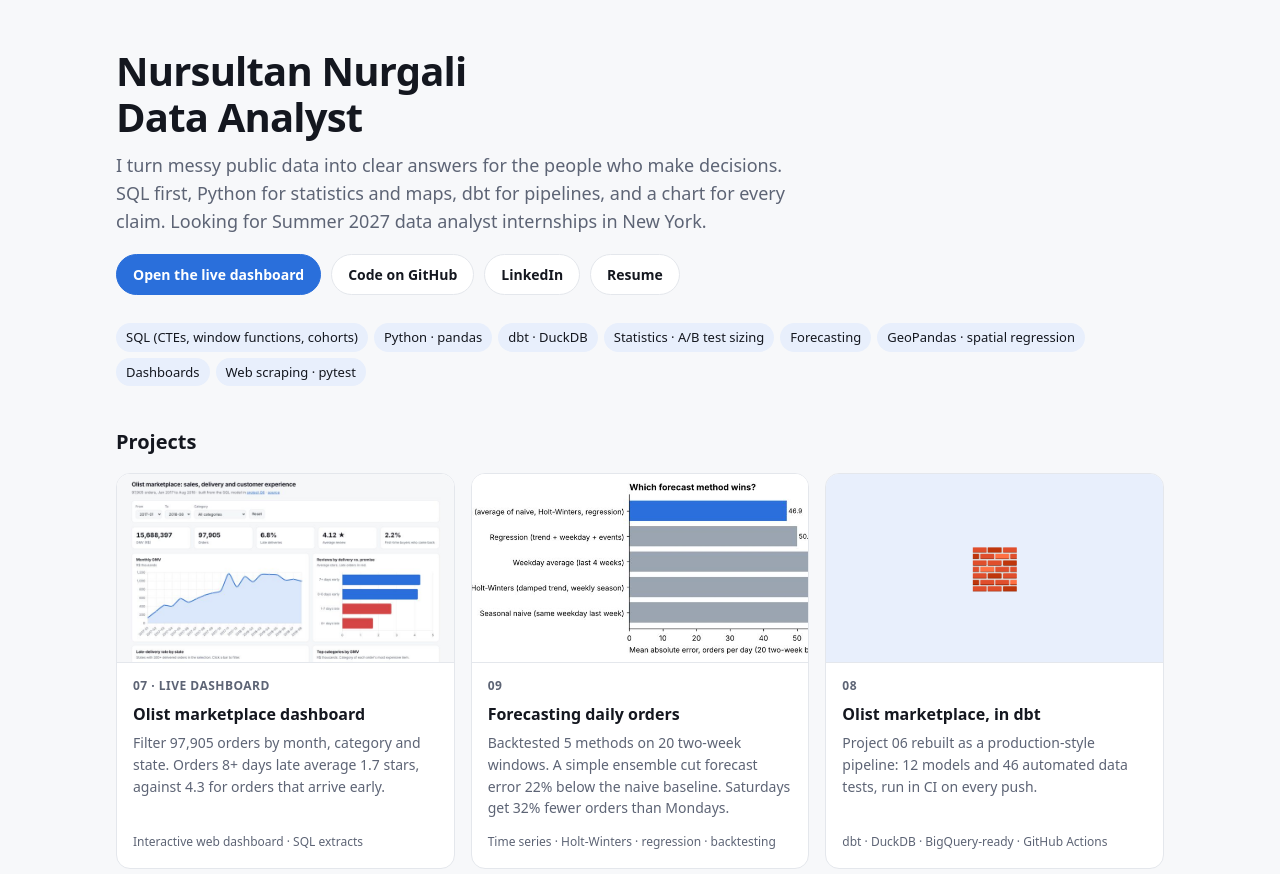
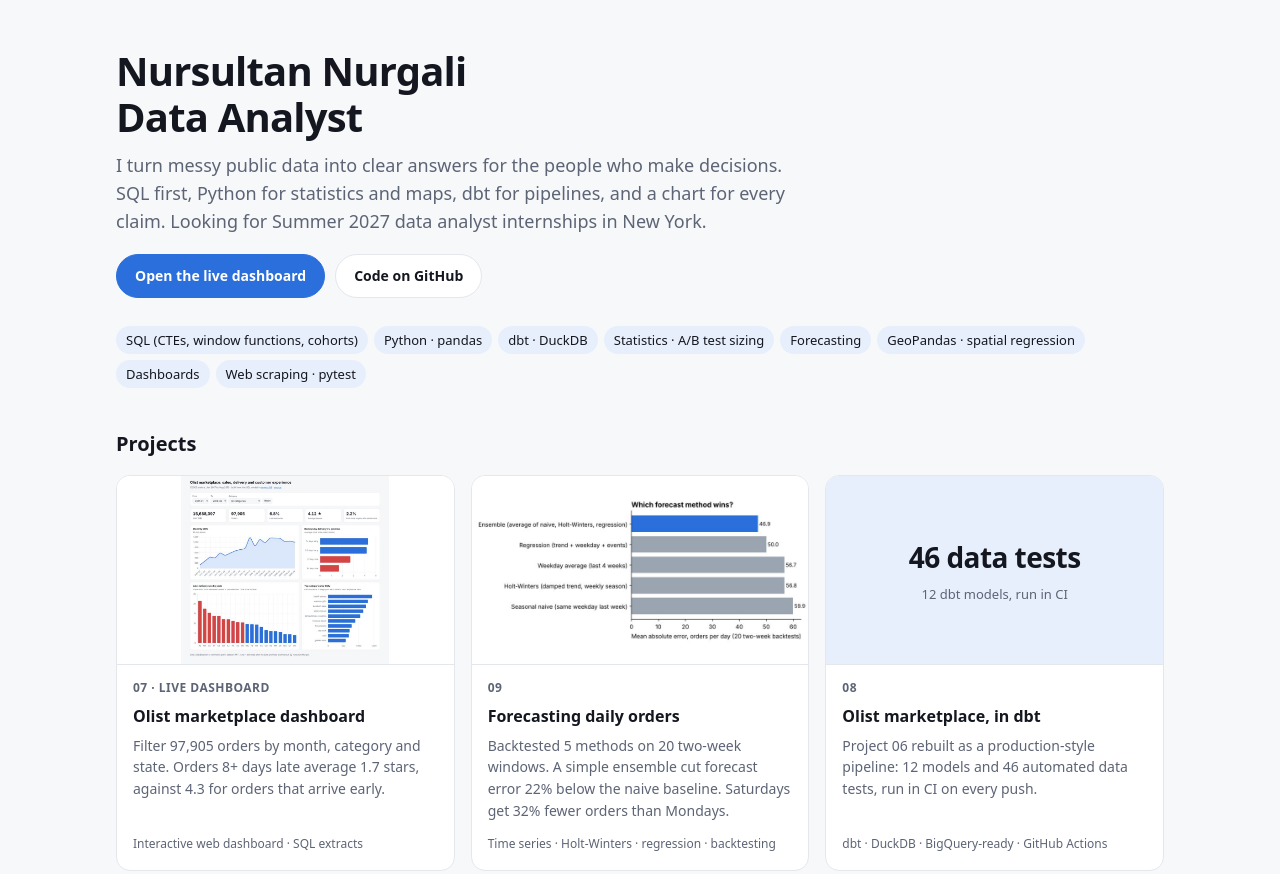
Before and after one commit to nurgalinursultan14-afk/data-analytics-portfolio, a plain HTML site: page docs/index.html in a window 1280 px wide. Shown: the top 874 px of the page. Drawn offline with Linux system fonts and the light colour scheme.

Commit message:
Portfolio site polish: contrast, no broken links, whole charts, no emoji
- Dark mode: the primary button's text is dark on the light blue
  (white on #6c9cf0 was about 2.7:1).
- LinkedIn and Resume buttons are commented out until real links exist,
  so the public page has no broken links. CLAUDE.md says so.
- Card charts are shown whole (object-fit: contain) instead of cropped.
- Projects 04 and 08 show their headline numbers instead of emoji.
- Buttons are 44 px tall; keyboard focus is visible.

Co-Authored-By: Claude Opus 5.5 <noreply@anthropic.com>
Claude-Session: https://claude.ai/code/session_01QztAcaVzsohLJasDkzKbWE

```diff
--- a/docs/index.html
+++ b/docs/index.html
@@ -6,9 +6,9 @@
 <title>Nursultan Nurgali · Data Analyst</title>
 <meta name="description" content="Data analytics portfolio: SQL, Python, dbt and dashboards on real public data.">
 <style>
-:root { --bg:#f7f8fa; --card:#fff; --ink:#14171f; --muted:#5d6475; --line:#e4e7ec; --accent:#2a6fdb; --soft:#e8effc; }
-@media (prefers-color-scheme: dark) { :root:not([data-theme="light"]) { --bg:#0f1218; --card:#171b23; --ink:#e9ecf2; --muted:#9aa3b5; --line:#262c38; --accent:#6c9cf0; --soft:#1e2a44; } }
-:root[data-theme="dark"] { --bg:#0f1218; --card:#171b23; --ink:#e9ecf2; --muted:#9aa3b5; --line:#262c38; --accent:#6c9cf0; --soft:#1e2a44; }
+:root { --on-accent:#fff; --bg:#f7f8fa; --card:#fff; --ink:#14171f; --muted:#5d6475; --line:#e4e7ec; --accent:#2a6fdb; --soft:#e8effc; }
+@media (prefers-color-scheme: dark) { :root:not([data-theme="light"]) { --bg:#0f1218; --card:#171b23; --ink:#e9ecf2; --muted:#9aa3b5; --line:#262c38; --accent:#6c9cf0; --on-accent:#0f1218; --soft:#1e2a44; } }
+:root[data-theme="dark"] { --on-accent:#0f1218; --bg:#0f1218; --card:#171b23; --ink:#e9ecf2; --muted:#9aa3b5; --line:#262c38; --accent:#6c9cf0; --soft:#1e2a44; }
 * { box-sizing: border-box; }
 body { margin:0; background:var(--bg); color:var(--ink); font:16px/1.55 system-ui,-apple-system,"Segoe UI",Roboto,sans-serif; }
 a { color: var(--accent); }
@@ -16,21 +16,25 @@ a { color: var(--accent); }
 .hero h1 { font-size: clamp(28px, 5vw, 40px); line-height: 1.15; margin: 0 0 12px; letter-spacing: -0.02em; }
 .hero p { font-size: 18px; color: var(--muted); max-width: 680px; margin: 0 0 18px; }
 .links { display: flex; flex-wrap: wrap; gap: 10px; }
-.btn { display: inline-block; padding: 9px 16px; border-radius: 999px; border: 1px solid var(--line); background: var(--card); color: var(--ink); text-decoration: none; font-size: 14px; font-weight: 600; }
-.btn.primary { background: var(--accent); border-color: var(--accent); color: #fff; }
+.btn { display: inline-flex; align-items: center; min-height: 44px; padding: 0 18px; border-radius: 999px; border: 1px solid var(--line); background: var(--card); color: var(--ink); text-decoration: none; font-size: 14px; font-weight: 600; }
+.btn.primary { background: var(--accent); border-color: var(--accent); color: var(--on-accent); }
+a:focus-visible { outline: 3px solid var(--accent); outline-offset: 3px; border-radius: 14px; }
+.btn:focus-visible { border-radius: 999px; }
 .tags { display: flex; flex-wrap: wrap; gap: 6px; margin: 28px 0 40px; }
 .tag { font-size: 13px; padding: 4px 10px; border-radius: 999px; background: var(--soft); }
 h2 { font-size: 20px; margin: 0 0 16px; }
 .grid { display: grid; grid-template-columns: repeat(auto-fill, minmax(min(100%, 320px), 1fr)); gap: 16px; }
 .card { background: var(--card); border: 1px solid var(--line); border-radius: 14px; overflow: hidden; display: flex; flex-direction: column; text-decoration: none; color: inherit; transition: border-color .15s; }
 .card:hover { border-color: var(--accent); }
-.card img { width: 100%; aspect-ratio: 16/9; object-fit: cover; object-position: top; background: #fff; border-bottom: 1px solid var(--line); }
+.card img { width: 100%; aspect-ratio: 16/9; object-fit: contain; background: #fff; border-bottom: 1px solid var(--line); }
 .card .body { padding: 14px 16px 16px; display: flex; flex-direction: column; gap: 6px; flex: 1; }
 .num { font-size: 12px; color: var(--muted); font-weight: 600; letter-spacing: .04em; }
 .card h3 { font-size: 16px; margin: 0; }
 .card p { margin: 0; font-size: 14px; color: var(--muted); }
 .card .stack { margin-top: auto; padding-top: 8px; font-size: 12px; color: var(--muted); }
-.noimg { aspect-ratio: 16/9; display: grid; place-items: center; background: var(--soft); font-size: 40px; border-bottom: 1px solid var(--line); }
+.noimg { aspect-ratio: 16/9; display: grid; place-items: center; align-content: center; gap: 4px; background: var(--soft); border-bottom: 1px solid var(--line); text-align: center; padding: 16px; }
+.noimg b { font-size: 28px; letter-spacing: -0.02em; }
+.noimg span { font-size: 13px; color: var(--muted); }
 footer { margin-top: 48px; font-size: 13px; color: var(--muted); }
 </style>
 </head>
@@ -42,9 +46,10 @@ footer { margin-top: 48px; font-size: 13px; color: var(--muted); }
     <div class="links">
       <a class="btn primary" href="olist-dashboard.html">Open the live dashboard</a>
       <a class="btn" href="https://github.com/nurgalinursultan14-afk/data-analytics-portfolio">Code on GitHub</a>
-      <!-- TODO: replace with real links -->
+      <!-- TODO: Nurs supplies the real links, then un-comment these two buttons.
       <a class="btn" href="https://www.linkedin.com/in/YOUR-HANDLE">LinkedIn</a>
       <a class="btn" href="YOUR-RESUME-LINK">Resume</a>
+      -->
     </div>
   </section>
 
@@ -64,7 +69,7 @@ footer { margin-top: 48px; font-size: 13px; color: var(--muted); }
       <div class="body"><span class="num">09</span><h3>Forecasting daily orders</h3>
       <p>Backtested 5 methods on 20 two-week windows. A simple ensemble cut forecast error 22% below the naive baseline. Saturdays get 32% fewer orders than Mondays.</p><span class="stack">Time series · Holt-Winters · regression · backtesting</span></div></a>
     <a class="card" href="https://github.com/nurgalinursultan14-afk/data-analytics-portfolio/tree/main/08-olist-dbt">
-      <div class="noimg" aria-hidden="true">🧱</div>
+      <div class="noimg" aria-hidden="true"><b>46 data tests</b><span>12 dbt models, run in CI</span></div>
       <div class="body"><span class="num">08</span><h3>Olist marketplace, in dbt</h3>
       <p>Project 06 rebuilt as a production-style pipeline: 12 models and 46 automated data tests, run in CI on every push.</p><span class="stack">dbt · DuckDB · BigQuery-ready · GitHub Actions</span></div></a>
     <a class="card" href="https://github.com/nurgalinursultan14-afk/data-analytics-portfolio/tree/main/06-olist-ecommerce-sql">
@@ -88,7 +93,7 @@ footer { margin-top: 48px; font-size: 13px; color: var(--muted); }
       <div class="body"><span class="num">01</span><h3>The 2027 internship market, in SQL</h3>
       <p>1 in 4 postings closed within two weeks, and 46% of the season's postings landed in three September weeks.</p><span class="stack">SQL · window functions · git-history mining</span></div></a>
     <a class="card" href="https://github.com/nurgalinursultan14-afk/data-analytics-portfolio/tree/main/04-internship-scraper-ranker">
-      <div class="noimg" aria-hidden="true">🔎</div>
+      <div class="noimg" aria-hidden="true"><b>1,560 postings</b><span>scraped and ranked</span></div>
       <div class="body"><span class="num">04</span><h3>Internship scraper and fit ranker</h3>
       <p>Scraped and ranked 1,560 live postings. The ranking held up under ±30% weight changes (Kendall's τ = 0.95).</p><span class="stack">requests · BeautifulSoup · pytest</span></div></a>
   </div>
```
Also changed, not shown: 1 other file.
